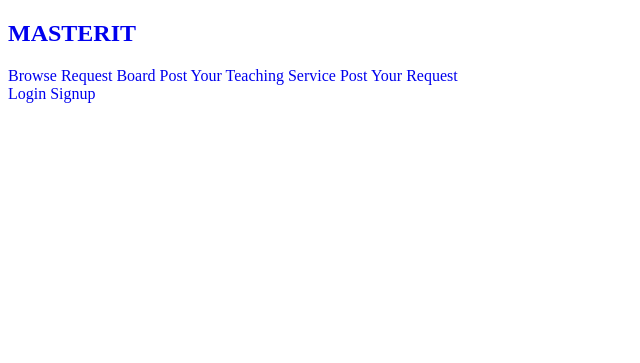
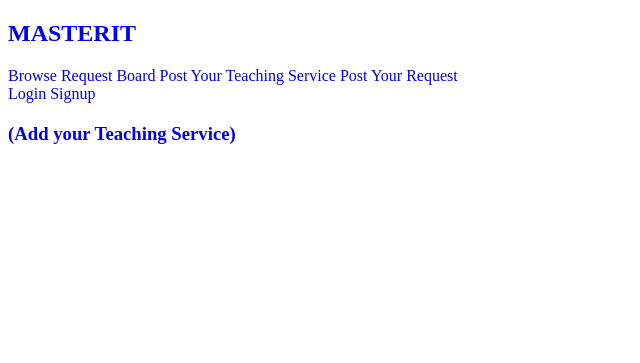
Before and after one commit to vbc221/Final-GA-project, a Django app: template masterit/templates/masterit/subject_detail.html in a window 1280 px wide. Shown: the top 363 px of the page, without its empty margins (0-640 px from the left). Run offline with Django 3.2, Linux system fonts and the light colour scheme; the template is opened without the code that fills it, so the values that code supplies are empty.

Commit message:
full crud

```diff
--- a/masterit/templates/masterit/subject_detail.html
+++ b/masterit/templates/masterit/subject_detail.html
@@ -1,5 +1,6 @@
 {%extends 'masterit/base.html'%}{%block content%}
 <h2>{{subject.name}}</h2>
+<h3><a href='{% url "subject2_create"%}'>(Add your Teaching Service)</a></h3>
 <ul>
     {% for subject2 in subject.subject2s.all %}
     <li>
```
